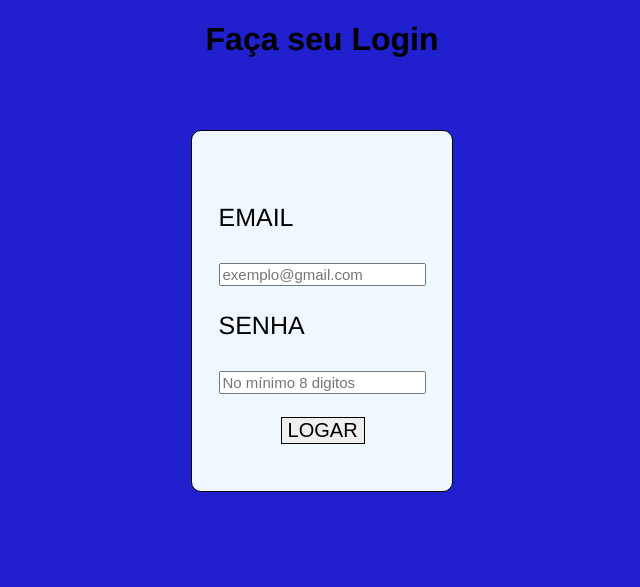
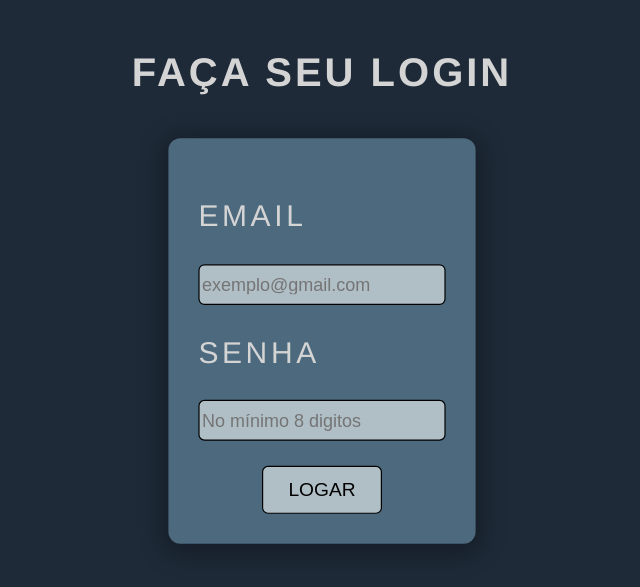
Before and after one commit to JoseIlcle14/Tela-de-cadastro-e-login, a Django app: page /login/ in a window 1280 px wide. Shown: the top 587 px of the page, without its empty margins (318-958 px from the left). Run offline with Django 5.2, Linux system fonts and the light colour scheme.

Commit message:
estilização completa

```diff
--- a/meu_site/cadastro/static/cadastro/login.css
+++ b/meu_site/cadastro/static/cadastro/login.css
@@ -3,32 +3,54 @@ body{
     padding: 0;
     display: grid;
     place-items: center;
-    background-color: rgb(32, 32, 206);
+    background-color:#1E2A38;
     font-family: 'Franklin Gothic Medium', 'Arial Narrow', Arial, sans-serif;
 }
-
+#titulo{
+    color:#d4d4d4;
+    letter-spacing: 3px;
+    margin-top: 50px;
+    font-size: 40px;
+}
 #container{
     margin-top: 50px;
-    border: 1px solid black;
-    width: 250px;
-    height: 350px;
+    box-shadow: 0 4px 20px 5px rgba(0, 0, 0, 0.3);
     display: flex;
     align-items: center;
     justify-content: center;
-    padding: 5px;
+    padding: 25px;
     font-size: 25px;
-    background-color: aliceblue;
+    background-color:#4C697D ;
     border-radius: 10px;
+    scale: 1.2;
 }
 #container #senha,#email{
     font-size: 15px;
 }
+#container input{
+    width: 200px;
+    height: 30px;
+    background-color: #B0BEC5;
+    border: 1px solid black;
+    border-radius: 5px;
+}
+#container #logar {
+    padding-top: 10%;
+    display: flex;
+    align-items: center;
+    justify-content: center;
 
-#container #logar {
-    padding-left: 30%;
-    padding-top: 10%;
 }
 #container #logar input{
-    font-size: 20px;
+    font-size: 16px;
     border: 1px solid black;
+    border-radius: 5px;
+    width: 100px;
+    height: 40px;
+    cursor: pointer;
 }
+#container p{
+    color:#d4d4d4;
+    letter-spacing: 3px;
+
+}
--- a/meu_site/cadastro/templates/cadastro/cadastro.html
+++ b/meu_site/cadastro/templates/cadastro/cadastro.html
@@ -9,7 +9,7 @@
     <title>Cadastro</title>
 </head>
 <body>
-    <h1 id="titulo">Se cadastre agora</h1>
+    <h1 id="titulo">CADASTRE-SE AGORA</h1>
     <div id="cadastro">
 
         <form action="/cadastro/" method="post" autocomplete="off"> {% csrf_token %}
--- a/meu_site/cadastro/templates/cadastro/login.html
+++ b/meu_site/cadastro/templates/cadastro/login.html
@@ -9,7 +9,8 @@
     <title>Login</title>
 </head>
 <body>
-    <h1>Faça seu Login</h1>
+    <h1 id="titulo">FAÇA SEU LOGIN</h1>
+
     <div id="container">
         <form action="/login/" method="post">  {% csrf_token %}
             <label for="email">
--- a/meu_site/cadastro/views.py
+++ b/meu_site/cadastro/views.py
@@ -7,31 +7,10 @@ from django.contrib.auth.models import User
 
 
 def site(request):
-    if request.user.is_authenticated():
+    # if request.user.is_authenticated():
         return render(request, 'cadastro/site.html')
-    else:
-        return HttpResponse("falha de login")
-
-
-
-
-
-def cadastro(request):
-
-    if request.method == "GET":
-        return render(request, 'cadastro/cadastro.html')
-    if request.method == "POST":
-        nome_completo = request.POST.get('nome_completo')
-        senha = request.POST.get('senha')
-        email = request.POST.get('email')
-
-        user = User.objects.filter(email= email).first()
-        if user:
-            return HttpResponse("E-mail já cadastrado. Tente outro.")
-
-        user = User.objects.create_user(username = nome_completo, password= senha, email = email)
-        user.save()
-        return HttpResponse("cadastrado com sucesso")
+    # else:
+    #     return HttpResponse("falha de login")
 
 
 
@@ -48,3 +27,22 @@ def users_login(request):
             return HttpResponse(f"credenciais inválidas ")
     else:
         return render(request, 'cadastro/login.html' )
+
+
+
+def cadastro(request):
+
+    if request.method == "GET":
+        return render(request, 'cadastro/cadastro.html')
+    if request.method == "POST":
+        nome_completo = request.POST.get('nome_completo')
+        senha = request.POST.get('senha')
+        email = request.POST.get('email')
+
+        user = User.objects.filter(email= email).first()
+        if user:
+            return render(request, 'cadastro/login.html')
+        else:
+            user = User.objects.create_user(username = nome_completo, password= senha, email = email)
+            user.save()
+        return render(request, 'cadastro/login.html')
--- a/meu_site/meu_site/urls.py
+++ b/meu_site/meu_site/urls.py
@@ -20,7 +20,7 @@ from cadastro import views
 
 urlpatterns = [
     path('admin/', admin.site.urls),
-    path('', views.cadastro ),
+    path('cadastro/', views.cadastro ),
     path('login/', views.users_login),
     path("site/", views.site),
 ]
```
Also changed, not shown: meu_site/cadastro/static/cadastro/cadastro.css (+17 -5 lines), meu_site/cadastro/static/cadastro/site.css (added, +20 -0 lines), meu_site/cadastro/templates/cadastro/site.html (+7 -1 lines), meu_site/db.sqlite3.
